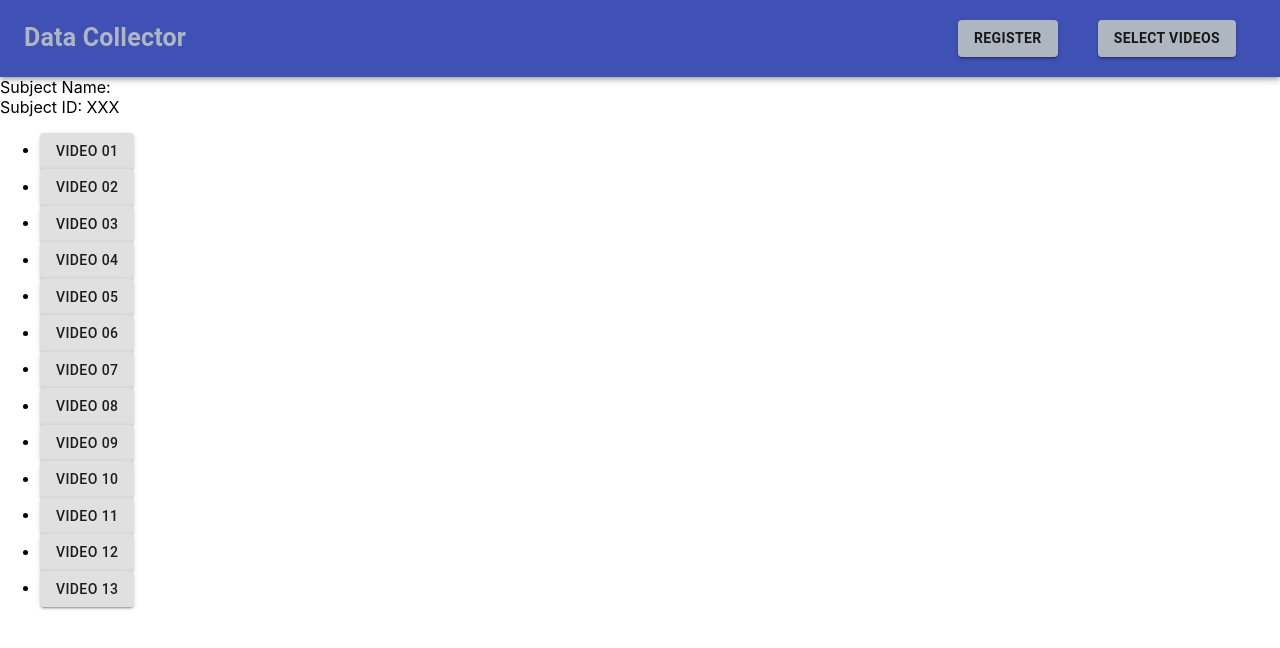
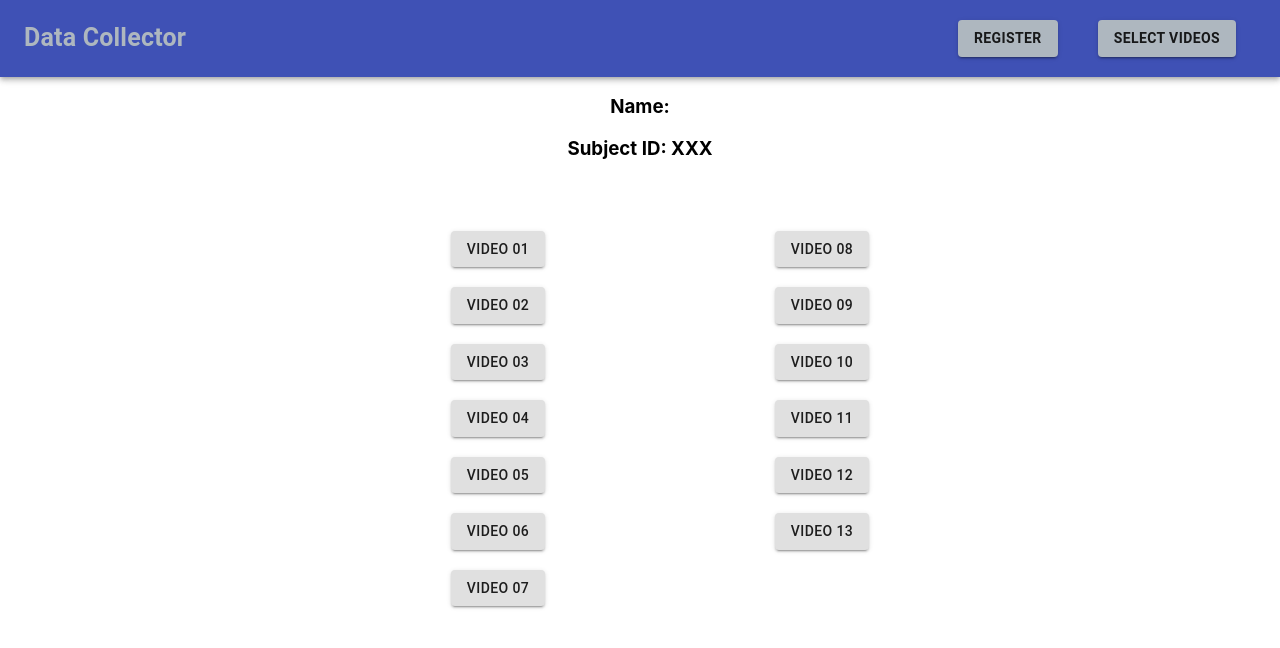
Before and after one commit to cepdnaclk/e16-4yp-Human-Animal-Emotion-Detection-Using-ECG-and-ML-Techniques, a React (Create React App) app in the folder code/web application/data-collector/: page /videos in a window 1280 px wide. Shown: the top 648 px of the page. Built offline with nearby package versions, Linux system fonts and the light colour scheme.

Commit message:
modify code

```diff
--- a/code/web application/data-collector/src/components/selectVideoComponent.js
+++ b/code/web application/data-collector/src/components/selectVideoComponent.js
@@ -1,38 +1,65 @@
-import React  from "react";
+import React from "react";
 import {useLocation, useNavigate} from "react-router-dom";
-import {Button} from "@material-ui/core";
+import {Button, Grid} from "@material-ui/core";
+import * as PropTypes from "prop-types";
 
 
-export default function SelectVideo({navigation}) {
+function Item(props) {
+    return null;
+}
+
+Item.propTypes = {children: PropTypes.node};
+export default function SelectVideo() {
     const location = useLocation();
     let navigate = useNavigate();
-    let name = location.state? location.state.name : " ";
+    let name = "";
+    name = location.state ? location.state.name : name;
     return (
-        <div>
-        <div>
-           Subject Name: {name.toUpperCase()}
-        </div>
-        <div>
-            Subject ID: XXX
-        </div>
-            <div>
-                <ul>
-                    <li ><Button variant="contained" onClick={() => navigate("/play/1")} >Video 01</Button></li>
-                    <li ><Button variant="contained" onClick={() => navigate("/play/2")} >Video 02</Button></li>
-                    <li ><Button variant="contained" onClick={() => navigate("/play/3")} >Video 03</Button></li>
-                    <li ><Button variant="contained" onClick={() => navigate("/play/4")} >Video 04</Button></li>
-                    <li ><Button variant="contained" onClick={() => navigate("/play/5")} >Video 05</Button></li>
-                    <li ><Button variant="contained" onClick={() => navigate("/play/6")} >Video 06</Button></li>
-                    <li ><Button variant="contained" onClick={() => navigate("/play/7")} >Video 07</Button></li>
-                    <li ><Button variant="contained" onClick={() => navigate("/play/8")} >Video 08</Button></li>
-                    <li ><Button variant="contained" onClick={() => navigate("/play/9")} >Video 09</Button></li>
-                    <li ><Button variant="contained" onClick={() => navigate("/play/10")} >Video 10</Button></li>
-                    <li ><Button variant="contained" onClick={() => navigate("/play/11")} >Video 11</Button></li>
-                    <li ><Button variant="contained" onClick={() => navigate("/play/12")} >Video 12</Button></li>
-                    <li ><Button variant="contained" onClick={() => navigate("/play/13")} >Video 13</Button></li>
-
-                </ul>
-            </div>
+        <div style={{textAlign: "center"}}>
+            <Grid container spacing={2}>
+                <Grid item xs={12}>
+                    <div >
+                        <h3> Name: {name.toUpperCase()} </h3>
+                        <h3> Subject ID: XXX </h3>
+                    </div>
+                </Grid>
+                <Grid item xs={3}></Grid>
+                <Grid item xs={3}>
+                    <ul style={{listStyle: "none"}}>
+                        <li><Button variant="contained" onClick={() => navigate("/play/1")} style={{marginTop: 20}}>Video
+                            01</Button></li>
+                        <li><Button variant="contained" onClick={() => navigate("/play/2")} style={{marginTop: 20}}>Video
+                            02</Button></li>
+                        <li><Button variant="contained" onClick={() => navigate("/play/3")} style={{marginTop: 20}}>Video
+                            03</Button></li>
+                        <li><Button variant="contained" onClick={() => navigate("/play/4")} style={{marginTop: 20}}>Video
+                            04</Button></li>
+                        <li><Button variant="contained" onClick={() => navigate("/play/5")} style={{marginTop: 20}}>Video
+                            05</Button></li>
+                        <li><Button variant="contained" onClick={() => navigate("/play/6")} style={{marginTop: 20}}>Video
+                            06</Button></li>
+                        <li><Button variant="contained" onClick={() => navigate("/play/7")} style={{marginTop: 20}}>Video
+                            07</Button></li>
+                    </ul>
+                </Grid>
+                <Grid item xs={3}>
+                    <ul style={{listStyle: "none"}}>
+                        <li><Button variant="contained" onClick={() => navigate("/play/8")} style={{marginTop: 20}}>Video
+                            08</Button></li>
+                        <li><Button variant="contained" onClick={() => navigate("/play/9")} style={{marginTop: 20}}>Video
+                            09</Button></li>
+                        <li><Button variant="contained" onClick={() => navigate("/play/10")} style={{marginTop: 20}}>Video
+                            10</Button></li>
+                        <li><Button variant="contained" onClick={() => navigate("/play/11")} style={{marginTop: 20}}>Video
+                            11</Button></li>
+                        <li><Button variant="contained" onClick={() => navigate("/play/12")} style={{marginTop: 20}}>Video
+                            12</Button></li>
+                        <li><Button variant="contained" onClick={() => navigate("/play/13")} style={{marginTop: 20}}>Video
+                            13</Button></li>
+                    </ul>
+                </Grid>
+                <Grid item xs={3}></Grid>
+            </Grid>
         </div>
     );
 }
```
